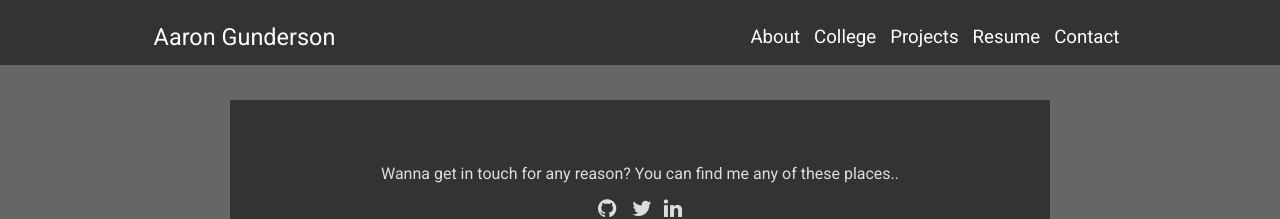
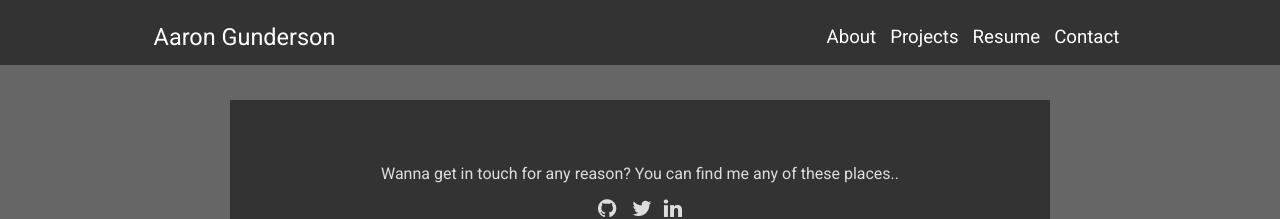
Before and after one commit to agundy/agundy.github.io, a Jekyll site: the page built from contact/index.html, in a window 1280 px wide. Shown: the top 219 px of the page. Built offline with Jekyll 4.4.1, drawn with Linux system fonts in a browser that asks for light colours; nearby versions of some CDN libraries.

Commit message:
removed college link

```diff
--- a/_includes/header.html
+++ b/_includes/header.html
@@ -2,7 +2,6 @@
 	<a id="title" href="/">Aaron Gunderson</a>
 	<ul class="link-section">
 		<li><a href="/about/">About</a></li>
-		<li><a href="/college/">College</a></li>
 		<li><a href="/projects/">Projects</a></li>
 		<li><a href="/assets/Resume.pdf">Resume</a></li>
 		<li>
```
